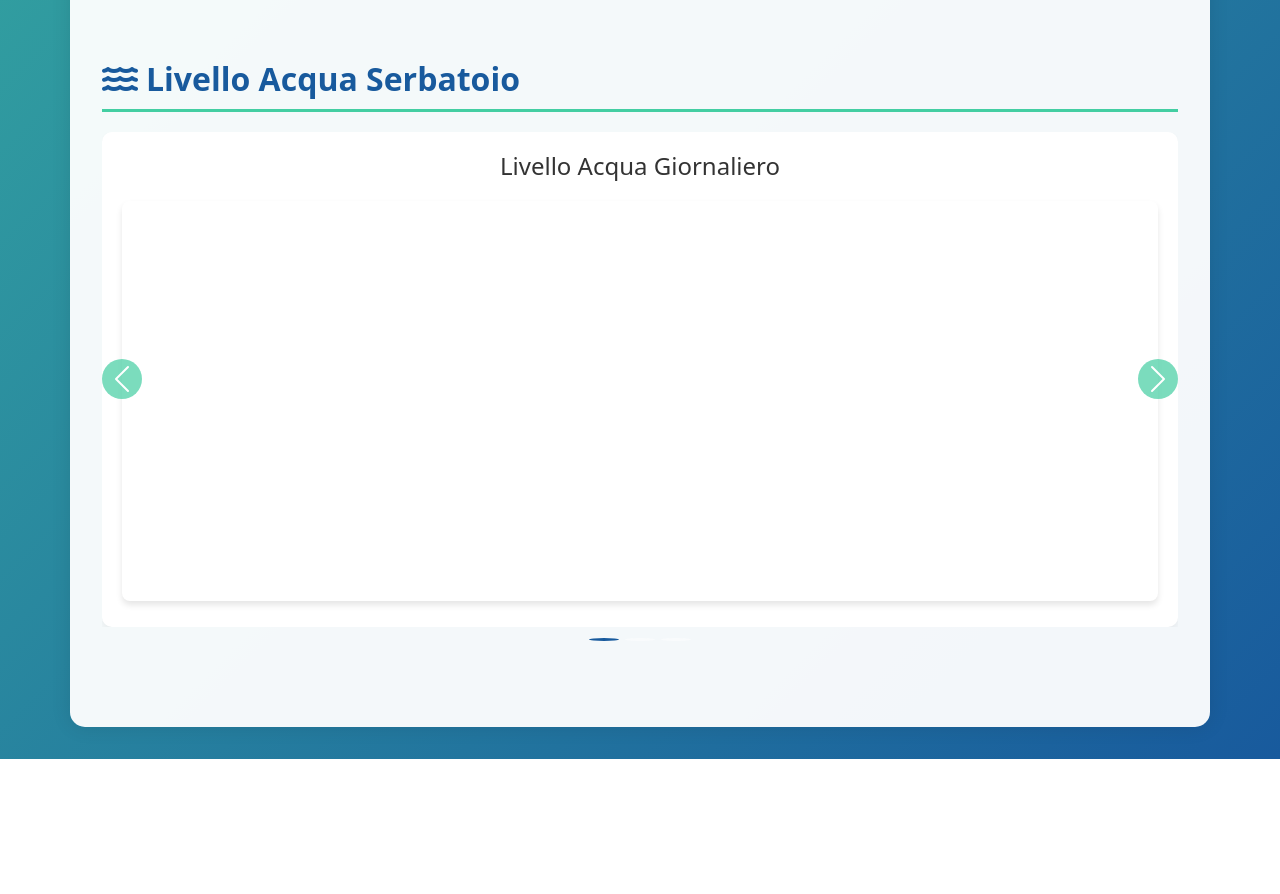
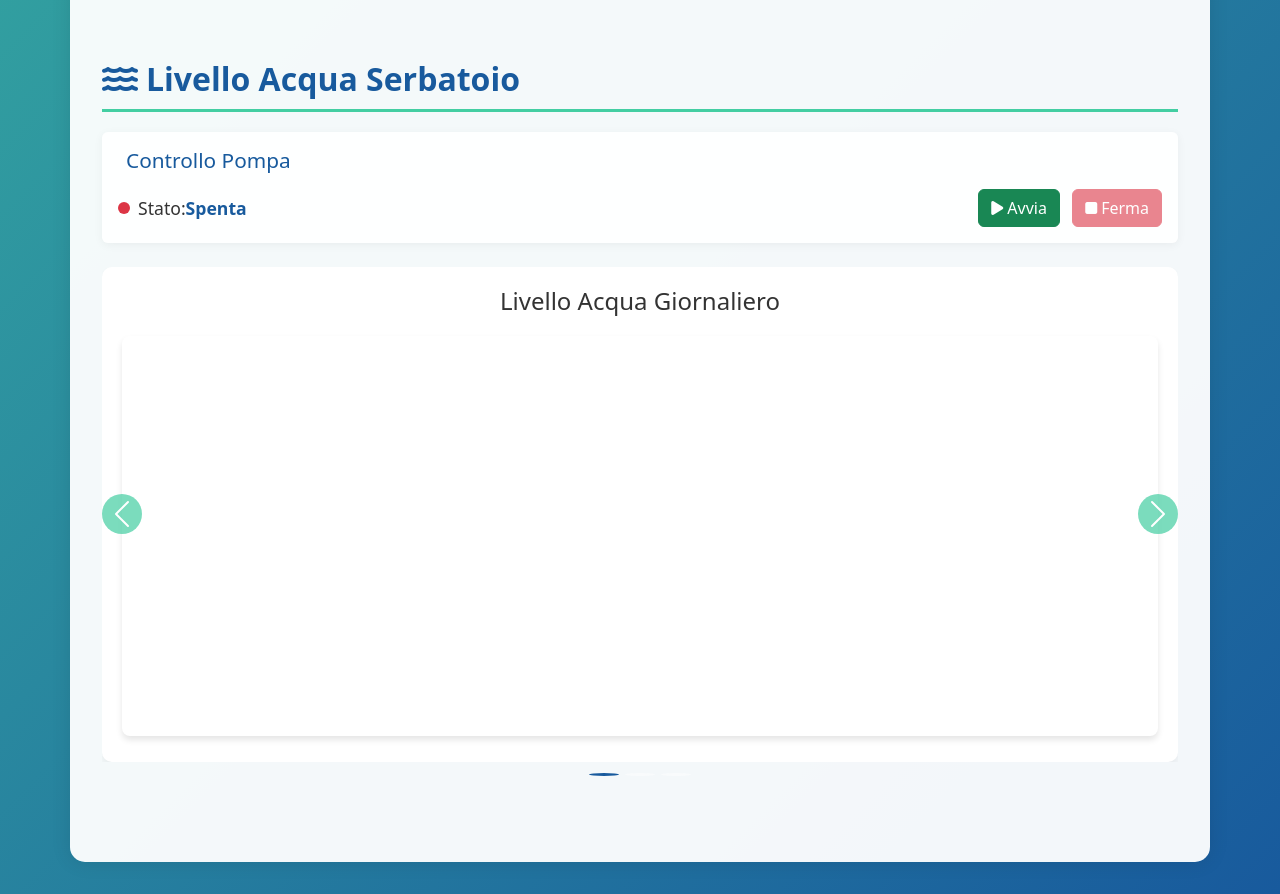
Before and after one commit to UsernameITS/Progetto_Serra, a plain HTML site: page dashborard-html-js-bootstrap/index.html in a window 1280 px wide. Shown: the part 1500-2394 px from the top of the page. Before the commit the page ends 2259 px from the top, so only its background shows below. Drawn offline with nearby package versions, Linux system fonts and the light colour scheme.

Commit message:
dashbordvs1.0.1
aggiunti tasti di controllo pompa dell'acqua

```diff
--- a/dashborard-html-js-bootstrap/index.html
+++ b/dashborard-html-js-bootstrap/index.html
@@ -134,6 +134,31 @@
         <!-- Sezione Livello Acqua -->
         <section id="acqua" class="mb-5">
             <h2 class="section-title"><i class="fas fa-water me-2"></i>Livello Acqua Serbatoio</h2>
+
+            <!-- Controlli Pompa -->
+            <div class="pump-controls mb-4">
+                <div class="card">
+                    <div class="card-body">
+                        <h3 class="card-title mb-3"><i class="fas fa-pump me-2"></i>Controllo Pompa</h3>
+                        <div class="d-flex align-items-center justify-content-between">
+                            <div class="pump-status">
+                                <span class="status-indicator"></span>
+                                <span class="status-text ms-2">Stato: </span>
+                                <span class="status-value">Spenta</span>
+                            </div>
+                            <div class="pump-buttons">
+                                <button class="btn btn-success me-2" id="startPump">
+                                    <i class="fas fa-play me-1"></i>Avvia
+                                </button>
+                                <button class="btn btn-danger" id="stopPump">
+                                    <i class="fas fa-stop me-1"></i>Ferma
+                                </button>
+                            </div>
+                        </div>
+                    </div>
+                </div>
+            </div>
+
             <div id="acquaCarousel" class="carousel slide" data-bs-ride="carousel" data-bs-interval="10000">
                 <div class="carousel-indicators">
                     <button type="button" data-bs-target="#acquaCarousel" data-bs-slide-to="0" class="active"></button>
@@ -186,5 +211,34 @@
 
     <!-- Scripts -->
     <script src="https://cdn.jsdelivr.net/npm/bootstrap@5.3.2/dist/js/bootstrap.bundle.min.js"></script>
+    <script>
+        // Gestione della pompa
+        let isPumpRunning = false;
+        const startPumpBtn = document.getElementById('startPump');
+        const stopPumpBtn = document.getElementById('stopPump');
+        const statusIndicator = document.querySelector('.status-indicator');
+        const statusValue = document.querySelector('.status-value');
+
+        function updatePumpStatus(isRunning) {
+            isPumpRunning = isRunning;
+            statusIndicator.classList.toggle('active', isRunning);
+            statusValue.textContent = isRunning ? 'Accesa' : 'Spenta';
+            startPumpBtn.disabled = isRunning;
+            stopPumpBtn.disabled = !isRunning;
+        }
+
+        startPumpBtn.addEventListener('click', () => {
+            // Qui puoi aggiungere la chiamata API per avviare la pompa
+            updatePumpStatus(true);
+        });
+
+        stopPumpBtn.addEventListener('click', () => {
+            // Qui puoi aggiungere la chiamata API per fermare la pompa
+            updatePumpStatus(false);
+        });
+
+        // Inizializza lo stato della pompa
+        updatePumpStatus(false);
+    </script>
 </body>
 </html>
--- a/dashborard-html-js-bootstrap/styles.css
+++ b/dashborard-html-js-bootstrap/styles.css
@@ -240,3 +240,72 @@ section {
         height: 300px;
     }
 }
+
+/* Controlli Pompa */
+.pump-controls .card {
+    background: var(--card-background);
+    border: none;
+    box-shadow: 0 2px 10px rgba(0, 0, 0, 0.05);
+}
+
+.pump-controls .card-title {
+    color: var(--secondary-color);
+    font-size: 1.3rem;
+}
+
+.status-indicator {
+    display: inline-block;
+    width: 12px;
+    height: 12px;
+    border-radius: 50%;
+    background-color: #dc3545;
+    transition: background-color 0.3s ease;
+}
+
+.status-indicator.active {
+    background-color: #28a745;
+    box-shadow: 0 0 10px rgba(40, 167, 69, 0.5);
+}
+
+.pump-status {
+    display: flex;
+    align-items: center;
+    font-size: 1.1rem;
+}
+
+.status-text {
+    color: var(--text-color);
+}
+
+.status-value {
+    font-weight: 600;
+    color: var(--secondary-color);
+}
+
+.pump-buttons .btn {
+    transition: all 0.3s ease;
+}
+
+.pump-buttons .btn:hover {
+    transform: translateY(-2px);
+}
+
+.pump-buttons .btn:disabled {
+    opacity: 0.6;
+    transform: none;
+}
+
+/* Media queries */
+@media (max-width: 768px) {
+    .pump-controls .card-body {
+        padding: 1rem;
+    }
+
+    .pump-status {
+        font-size: 1rem;
+    }
+
+    .pump-controls .card-title {
+        font-size: 1.2rem;
+    }
+}
```
